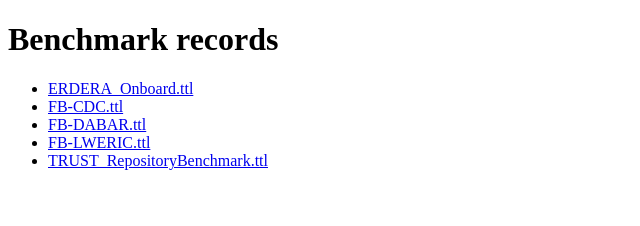
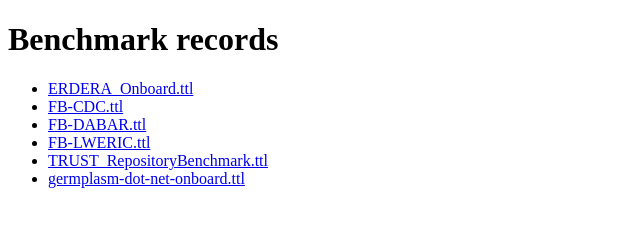
Before and after one commit to OSTrails/assessment-component-metadata-records, a plain HTML site: page benchmark/index.html in a window 1280 px wide. Shown: the whole page, without its empty margins (0-640 px from the left). Drawn offline with Linux system fonts and the light colour scheme.

Commit message:
Auto-update folder index.html files

```diff
--- a/benchmark/index.html
+++ b/benchmark/index.html
@@ -12,6 +12,7 @@
     <li><a href='FB-DABAR.ttl'>FB-DABAR.ttl</a></li>
     <li><a href='FB-LWERIC.ttl'>FB-LWERIC.ttl</a></li>
     <li><a href='TRUST_RepositoryBenchmark.ttl'>TRUST_RepositoryBenchmark.ttl</a></li>
+    <li><a href='germplasm-dot-net-onboard.ttl'>germplasm-dot-net-onboard.ttl</a></li>
   </ul>
 </body>
 </html>
```
